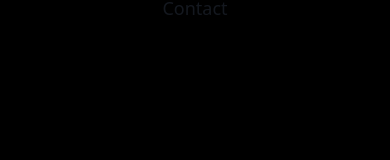
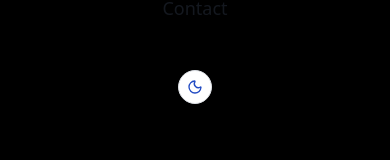
Before and after one commit to Abu-Sumayyah-05/ahmad-portfolio, a React (Vite) app: page / in a window 390 px wide. Both pictures are taken after a click on the button "Open menu". Shown: the part 394-554 px from the top of the page. Built offline with nearby package versions, Linux system fonts and the light colour scheme.

Commit message:
fixed toggle button in mobile view

```diff
--- a/src/components/Navbar.jsx
+++ b/src/components/Navbar.jsx
@@ -97,6 +97,10 @@ export const Navbar = () => {
               {item.name}
             </a>
           ))}
+          {/* Theme Toggle on Mobile */}
+          <div className="mt-4">
+            <ThemeToggle />
+          </div>
         </div>
       )}
     </nav>
```
